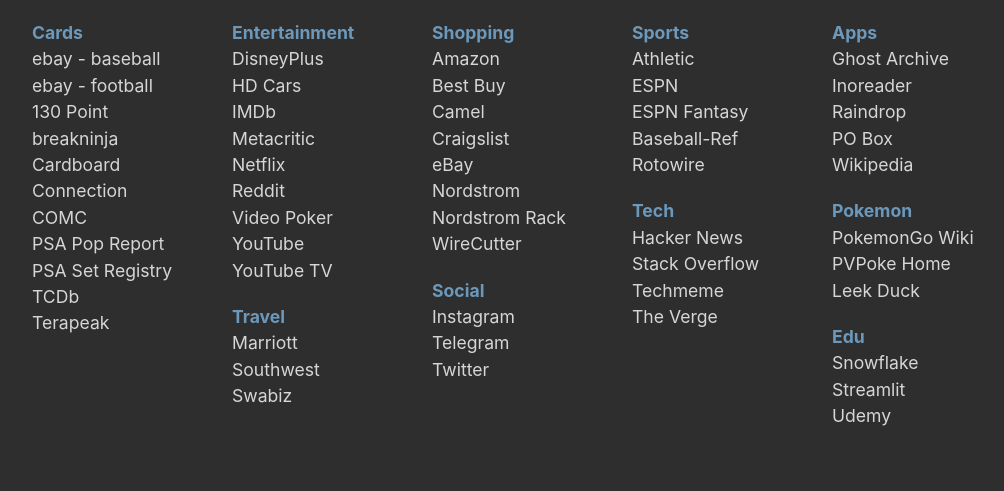
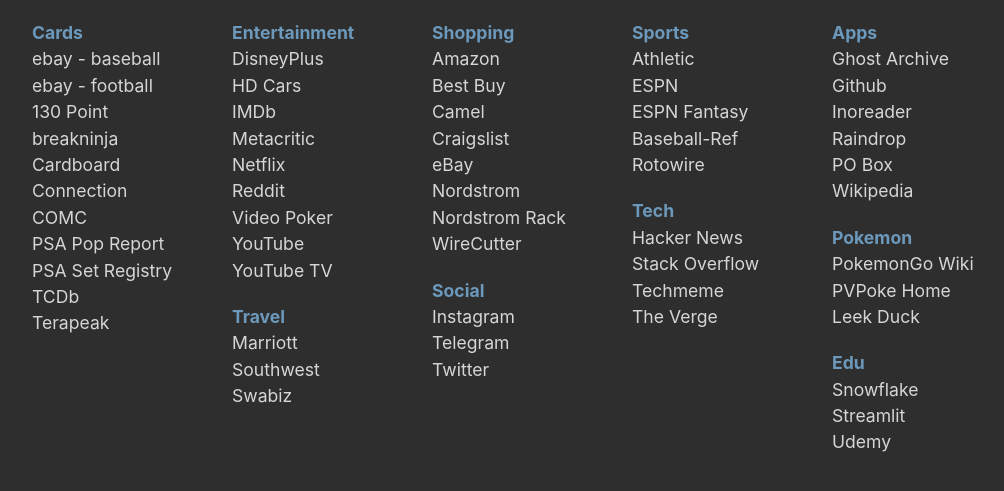
Before and after one commit to jimg72/jimg72.github.io, a Jekyll site: the page built from start.html, in a window 1280 px wide. Shown: the top 491 px of the page, without its empty margins (96-1100 px from the left). Built offline with Jekyll 4.4.1, drawn with Linux system fonts in a browser that asks for light colours.

Commit message:
Update bookmarks.yml

```diff
--- a/_data/bookmarks.yml
+++ b/_data/bookmarks.yml
@@ -85,6 +85,8 @@
   links:
     - link_name: Ghost Archive
       link_url: https://ghostarchive.org
+    - link_name: Github
+      link_url: https://github.com
     - link_name: Inoreader
       link_url: https://www.inoreader.com
     - link_name: Raindrop
```
